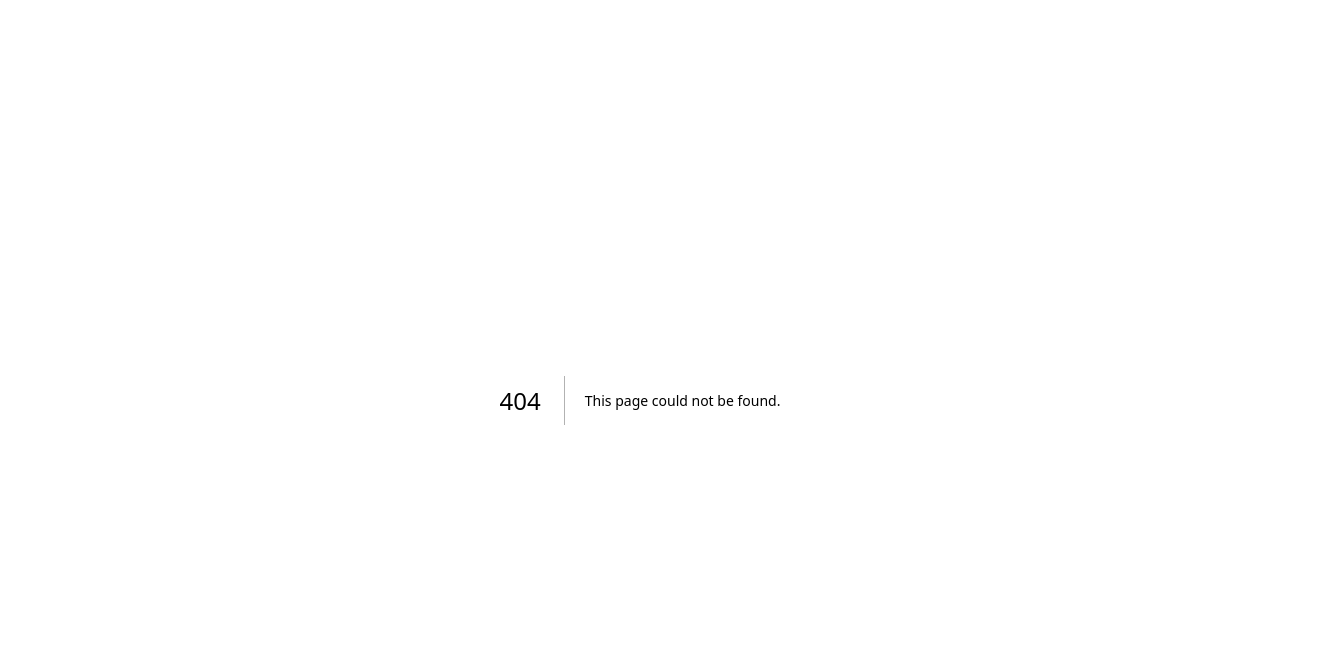
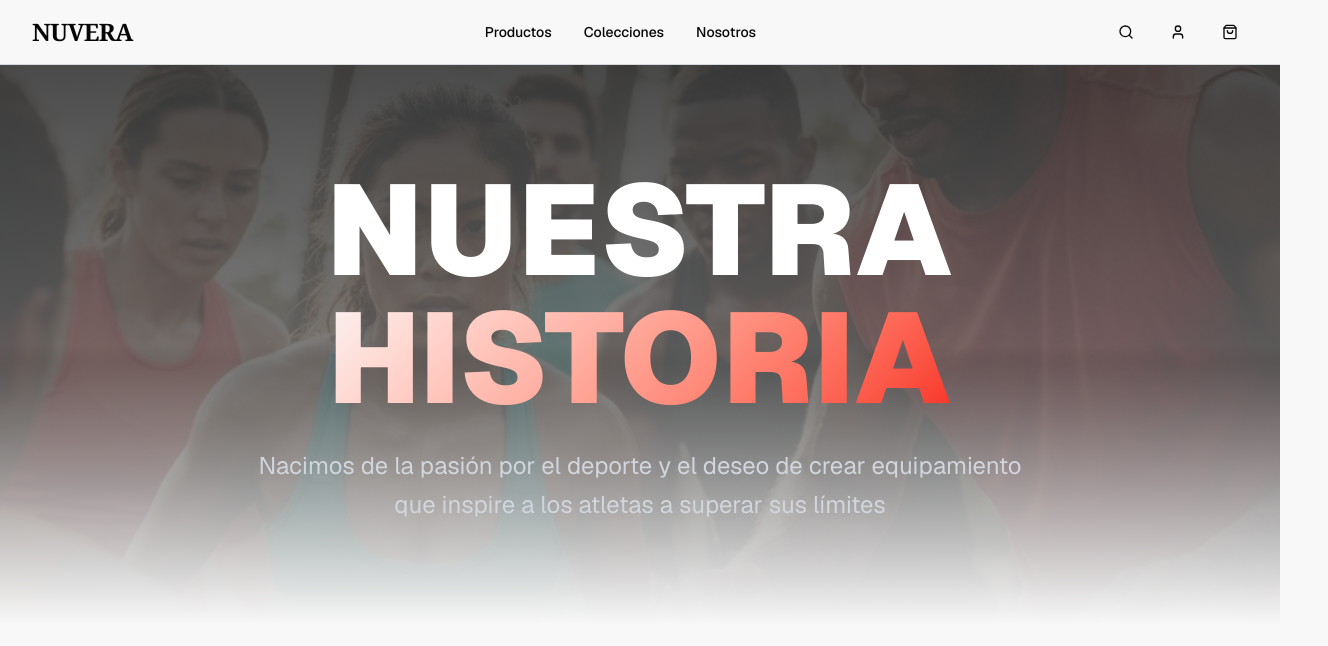
Before and after one commit to Stiven-Chacon/Ecommerce-Nuvera, a Next.js app: page /about in a window 1280 px wide. Before the commit this address had no page. Shown: the top 646 px of the page, 1328 px wide, since content can reach past the window. Built offline with nearby package versions, Linux system fonts and the light colour scheme; no server answers.

Commit message:
fix: update section routes in URL

```diff
--- a/components/layout/headers.tsx
+++ b/components/layout/headers.tsx
@@ -16,10 +16,10 @@ export function Header() {
             <Link href="/productos" className="text-sm font-medium hover:text-muted-foreground transition-colors">
               Productos
             </Link>
-            <Link href="/colecciones" className="text-sm font-medium hover:text-muted-foreground transition-colors">
+            <Link href="/collections" className="text-sm font-medium hover:text-muted-foreground transition-colors">
               Colecciones
             </Link>
-            <Link href="/nosotros" className="text-sm font-medium hover:text-muted-foreground transition-colors">
+            <Link href="/about" className="text-sm font-medium hover:text-muted-foreground transition-colors">
               Nosotros
             </Link>
           </nav>
```
Also changed, not shown: app/about/page.tsx (renamed from app/nosotros/page.tsx).
